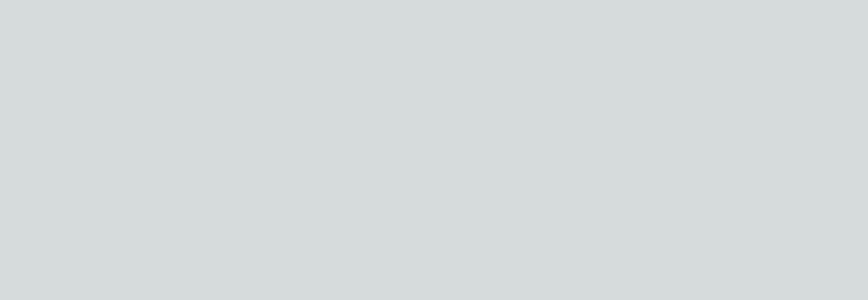
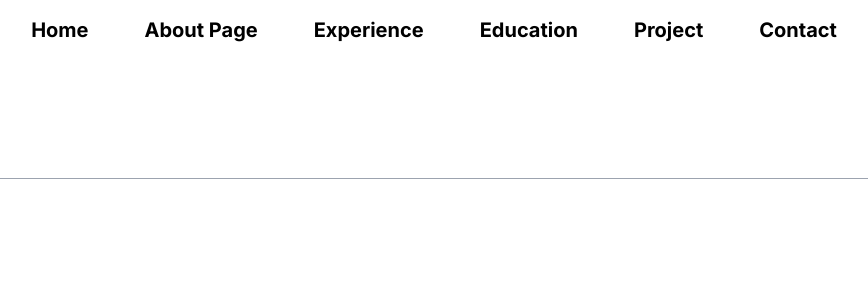
Before and after one commit to easylearningbd/next-js-portfolio-website, a Next.js app: page /admin in a window 1280 px wide. Shown: the top 300 px of the page, without its empty margins (206-1074 px from the left). Built offline with nearby package versions, Linux system fonts and the light colour scheme.

Commit message:
w04 Create Admin Navigation Menu Components Part 2

```diff
--- a/src/app/admin/page.jsx
+++ b/src/app/admin/page.jsx
@@ -42,7 +42,21 @@ export default function AdminView(){
     ]
 
     return (
-        <div>
+        <div className="border-b border-gray-400">
+            <nav className="-mb-0.5 flex justify-center space-x-6" role="tablist">
+              {menuItem.map((item) => (
+                <button
+                key={item.id}
+                type="button"
+                className="p-4 font-bold text-xl text-black"
+                >
+                    {item.lable}
+                </button>
+              ))}
+            </nav>
+            <div className="mt-10 p-10">
+
+            </div>
 
         </div>
     )
--- a/src/app/globals.css
+++ b/src/app/globals.css
@@ -7,27 +7,3 @@
   --background-start-rgb: 214, 219, 220;
   --background-end-rgb: 255, 255, 255;
 }
-
-@media (prefers-color-scheme: dark) {
-  :root {
-    --foreground-rgb: 255, 255, 255;
-    --background-start-rgb: 0, 0, 0;
-    --background-end-rgb: 0, 0, 0;
-  }
-}
-
-body {
-  color: rgb(var(--foreground-rgb));
-  background: linear-gradient(
-      to bottom,
-      transparent,
-      rgb(var(--background-end-rgb))
-    )
-    rgb(var(--background-start-rgb));
-}
-
-@layer utilities {
-  .text-balance {
-    text-wrap: balance;
-  }
-}
```
